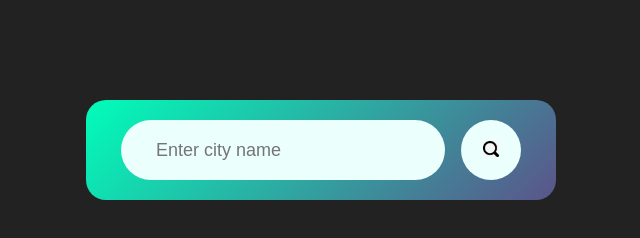
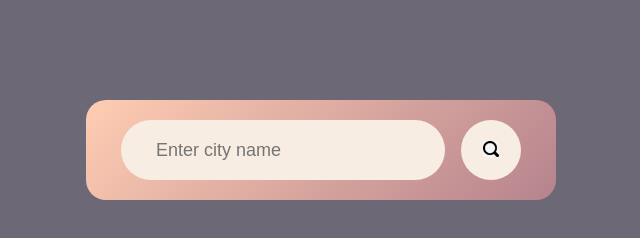
Before and after one commit to Tsholokgarabjaye/WeatherApp, a plain HTML site: page index.html in a window 1280 px wide. Shown: the whole page, without its empty margins (319-959 px from the left). Drawn offline with Linux system fonts and the light colour scheme.

Commit message:
made some colour changes

```diff
--- a/style.css
+++ b/style.css
@@ -6,12 +6,12 @@
 }
 
 body{
-    background: #222;
+    background: #6D6875;
 }
 .card{
     width: 90%;
     max-width: 470px;
-    background: linear-gradient(135deg,#00feba,#5b548a);
+    background: linear-gradient(135deg,#ffcdb2,#b5838d);
     color: #fff;
     margin: 100px auto 0;
     border-radius: 20px;
@@ -27,7 +27,7 @@ body{
 .search input{
     border: 0;
     outline: 0;
-    background: #ebfffc;
+    background: #f7ede2;
     color: #555;
     padding: 10px 35px;
     height:  60px;
@@ -39,7 +39,7 @@ body{
 .search button{
     border: 0;
     outline: 0;
-    background: #ebfffc;
+    background: #f7ede2;
     border-radius: 50%;
     width: 60px;
     height: 60px;
```
